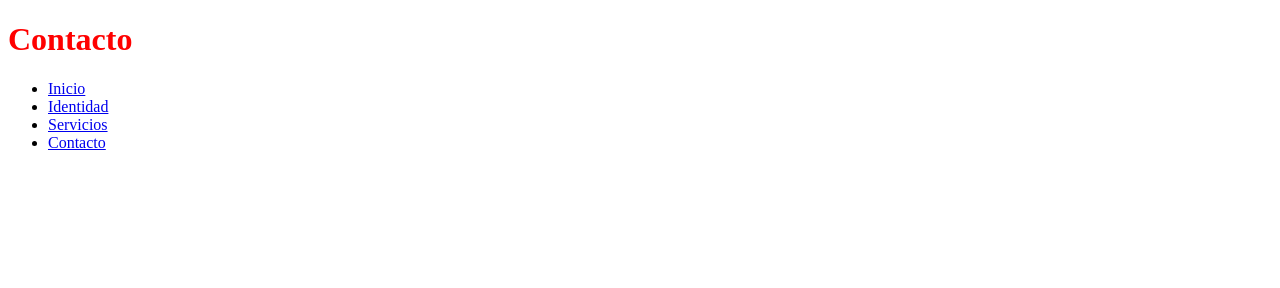
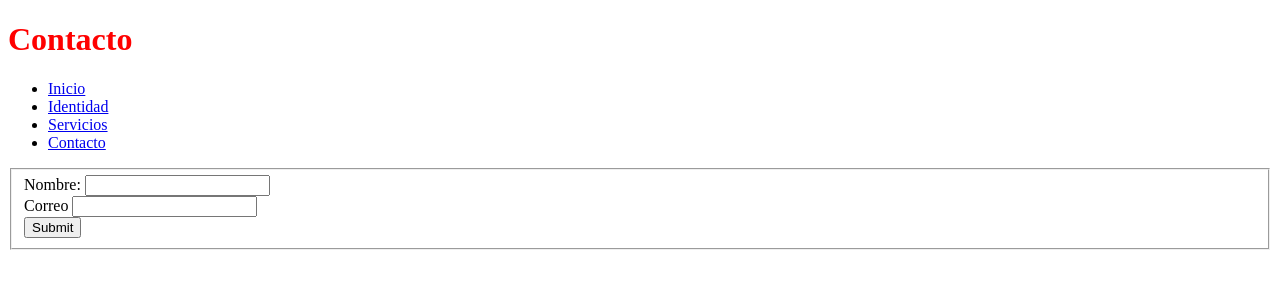
Before and after one commit to mtorrez/primerproyecto, a plain HTML site: page contacto.html in a window 1280 px wide. Drawn offline with Linux system fonts and the light colour scheme.

Commit message:
Pagina de contacto implementada

```diff
--- a/contacto.html
+++ b/contacto.html
@@ -16,5 +16,16 @@
             <li><a href="contacto.html">Contacto</a></li>
         </ul>
     </nav>
+    <form action="">
+        <fieldset>
+            <label for="">Nombre:</label>
+            <input type="text" name="nombre">
+            <br>
+            <label for="">Correo</label>
+            <input type="email" name="correo">
+            <br>
+            <input type="submit">
+        </fieldset>
+    </form>
 </body>
 </html>
```
